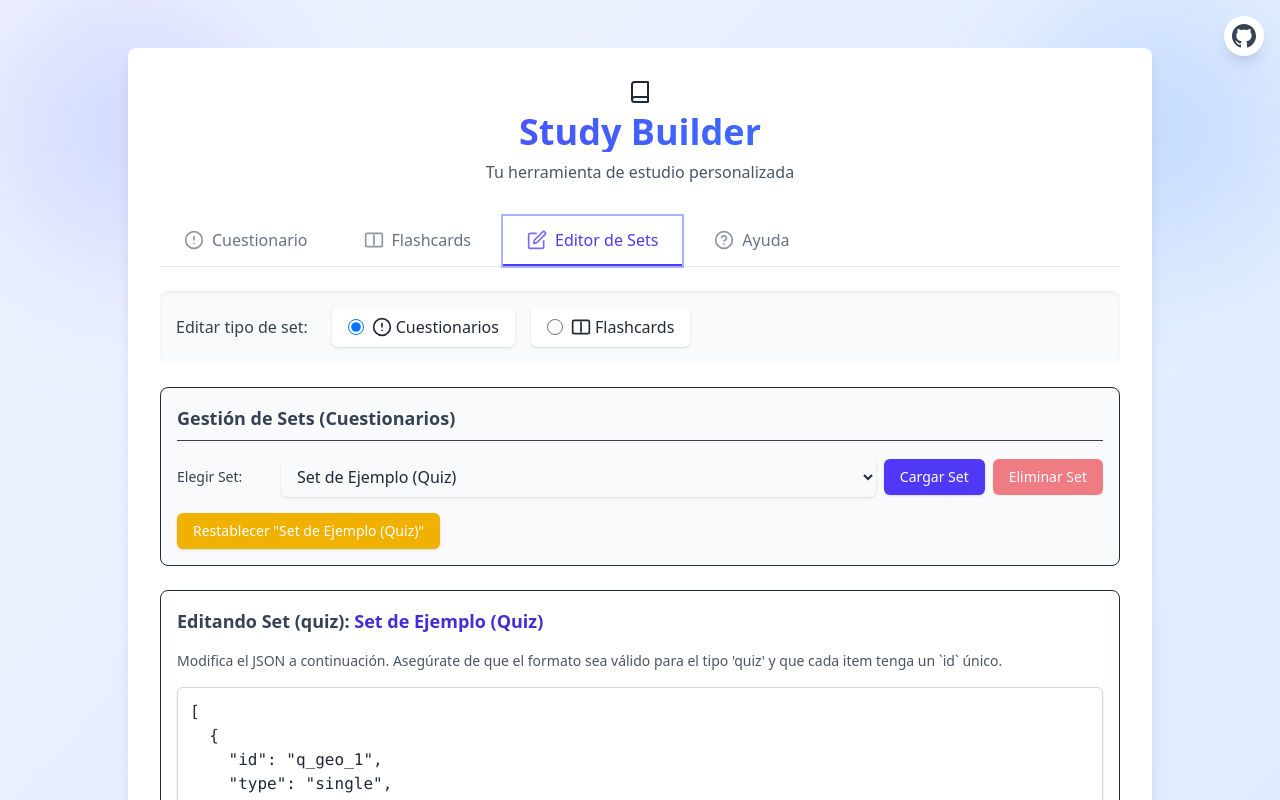
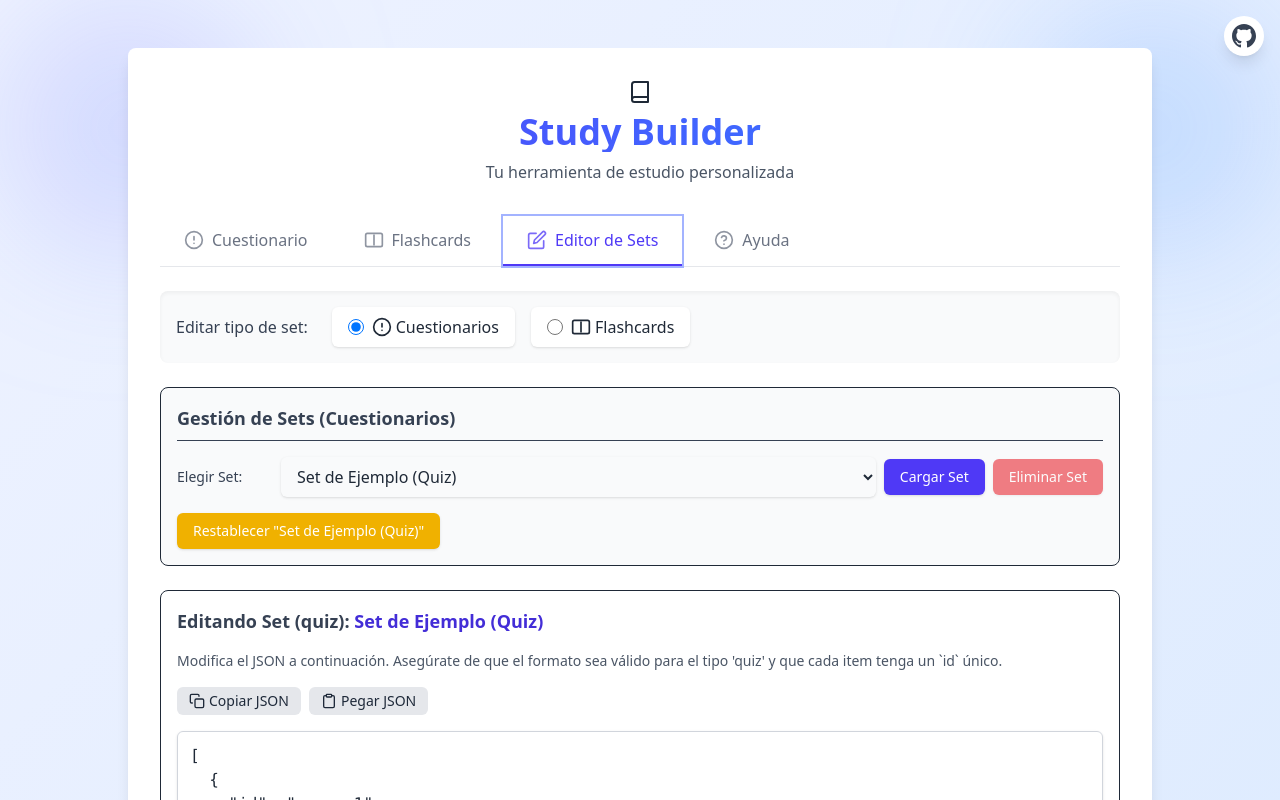
Before and after one commit to Joacohbc/study-builder, a React (Vite) app: page / in a window 1280 px wide. Both pictures are taken after a click on the button "Editor de Sets". Shown: the top 800 px of the page. Built offline with nearby package versions, Linux system fonts and the light colour scheme.

Commit message:
Add clipboard functionality with copy and paste actions in EditorTab component

```diff
--- a/src/components/EditorTab.jsx
+++ b/src/components/EditorTab.jsx
@@ -1,4 +1,19 @@
 import React, { useState, useEffect } from 'react';
+
+// Icons for copy and paste functionality
+const CopyIcon = () => (
+  <svg xmlns="http://www.w3.org/2000/svg" width="16" height="16" viewBox="0 0 24 24" fill="none" stroke="currentColor" strokeWidth="2" strokeLinecap="round" strokeLinejoin="round">
+    <rect x="9" y="9" width="13" height="13" rx="2" ry="2"></rect>
+    <path d="M5 15H4a2 2 0 0 1-2-2V4a2 2 0 0 1 2-2h9a2 2 0 0 1 2 2v1"></path>
+  </svg>
+);
+
+const PasteIcon = () => (
+  <svg xmlns="http://www.w3.org/2000/svg" width="16" height="16" viewBox="0 0 24 24" fill="none" stroke="currentColor" strokeWidth="2" strokeLinecap="round" strokeLinejoin="round">
+    <path d="M16 4h2a2 2 0 0 1 2 2v14a2 2 0 0 1-2 2H6a2 2 0 0 1-2-2V6a2 2 0 0 1 2-2h2"></path>
+    <rect x="8" y="2" width="8" height="4" rx="1" ry="1"></rect>
+  </svg>
+);
 
 // Editor Tab Component: Allows editing the quiz questions and managing sets
 const EditorTab = ({
@@ -21,6 +36,8 @@ const EditorTab = ({
     const [newSetNameInput, setNewSetNameInput] = useState('');
     // State for status messages (save success/error, load, delete)
     const [statusMessage, setStatusMessage] = useState({ message: '', type: '' }); // type: 'success', 'error', 'info'
+    // State for clipboard operation messages
+    const [clipboardMessage, setClipboardMessage] = useState({ message: '', type: '' });
 
     // Effect to update the textarea when the active set data changes
     useEffect(() => {
@@ -240,6 +257,56 @@ const EditorTab = ({
         }
     };
 
+    // --- Handlers for Clipboard Operations ---
+
+    const handleCopyToClipboard = () => {
+        try {
+            navigator.clipboard.writeText(jsonString).then(
+                () => {
+                    showClipboardStatus('JSON copiado al portapapeles', 'success');
+                },
+                (err) => {
+                    console.error('Error al copiar al portapapeles:', err);
+                    showClipboardStatus('Error al copiar. Intenta seleccionar y copiar manualmente (Ctrl+C)', 'error');
+                }
+            );
+        } catch (err) {
+            console.error('Error al acceder al portapapeles:', err);
+            showClipboardStatus('Error al acceder al portapapeles. Tu navegador puede no soportar esta función', 'error');
+        }
+    };
+
+    const handlePasteFromClipboard = () => {
+        try {
+            navigator.clipboard.readText().then(
+                (clipText) => {
+                    try {
+                        // Verify it's valid JSON before setting it
+                        JSON.parse(clipText);
+                        setJsonString(clipText);
+                        showClipboardStatus('JSON pegado desde el portapapeles', 'success');
+                    } catch (parseErr) {
+                        console.error('El texto pegado no es JSON válido:', parseErr);
+                        showClipboardStatus('El contenido del portapapeles no es JSON válido', 'error');
+                    }
+                },
+                (err) => {
+                    console.error('Error al leer del portapapeles:', err);
+                    showClipboardStatus('Error al pegar. Intenta seleccionar y pegar manualmente (Ctrl+V)', 'error');
+                }
+            );
+        } catch (err) {
+            console.error('Error al acceder al portapapeles:', err);
+            showClipboardStatus('Error al acceder al portapapeles. Tu navegador puede no soportar esta función', 'error');
+        }
+    };
+
+    // Helper to show clipboard operation messages and clear them after a delay
+    const showClipboardStatus = (message, type) => {
+        setClipboardMessage({ message, type });
+        setTimeout(() => setClipboardMessage({ message: '', type: '' }), 3000);
+    };
+
     // Helper to show status messages and clear them after a delay
     const showStatus = (message, type) => {
         setStatusMessage({ message, type });
@@ -311,6 +378,34 @@ const EditorTab = ({
                     {setType === 'flashcard' && <span> Cada flashcard debe tener las propiedades `front` y `back`.</span>}
                     {/* Add hints for other types if needed */}
                 </p>
+
+                {/* Clipboard Actions */}
+                <div className="flex flex-wrap gap-2">
+                    <button
+                        onClick={handleCopyToClipboard}
+                        className="flex items-center gap-1 bg-gray-200 hover:bg-gray-300 text-gray-800 font-medium py-1 px-3 rounded-md text-sm transition duration-150"
+                        title="Copiar todo el JSON al portapapeles"
+                    >
+                        <CopyIcon /> Copiar JSON
+                    </button>
+                    <button
+                        onClick={handlePasteFromClipboard}
+                        className="flex items-center gap-1 bg-gray-200 hover:bg-gray-300 text-gray-800 font-medium py-1 px-3 rounded-md text-sm transition duration-150"
+                        title="Pegar JSON desde el portapapeles"
+                    >
+                        <PasteIcon /> Pegar JSON
+                    </button>
+
+                    {/* Clipboard operation message */}
+                    {clipboardMessage.message && (
+                        <span className={`inline-flex items-center text-xs py-1 px-2 rounded ${
+                            clipboardMessage.type === 'success' ? 'bg-green-100 text-green-800' : 'bg-red-100 text-red-800'
+                        }`}>
+                            {clipboardMessage.message}
+                        </span>
+                    )}
+                </div>
+
                 {/* Textarea for JSON editing */}
                 <textarea
                     id="json-editor"
```
